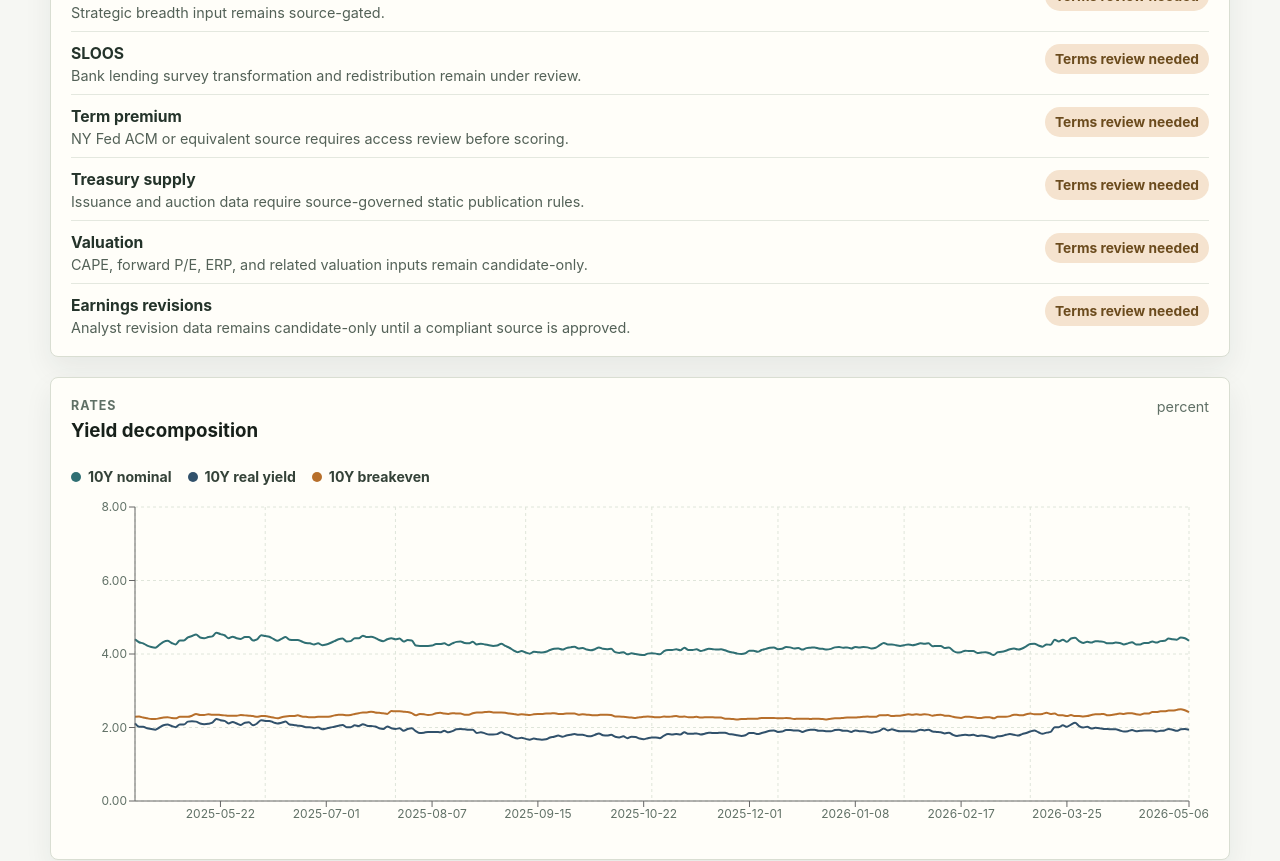
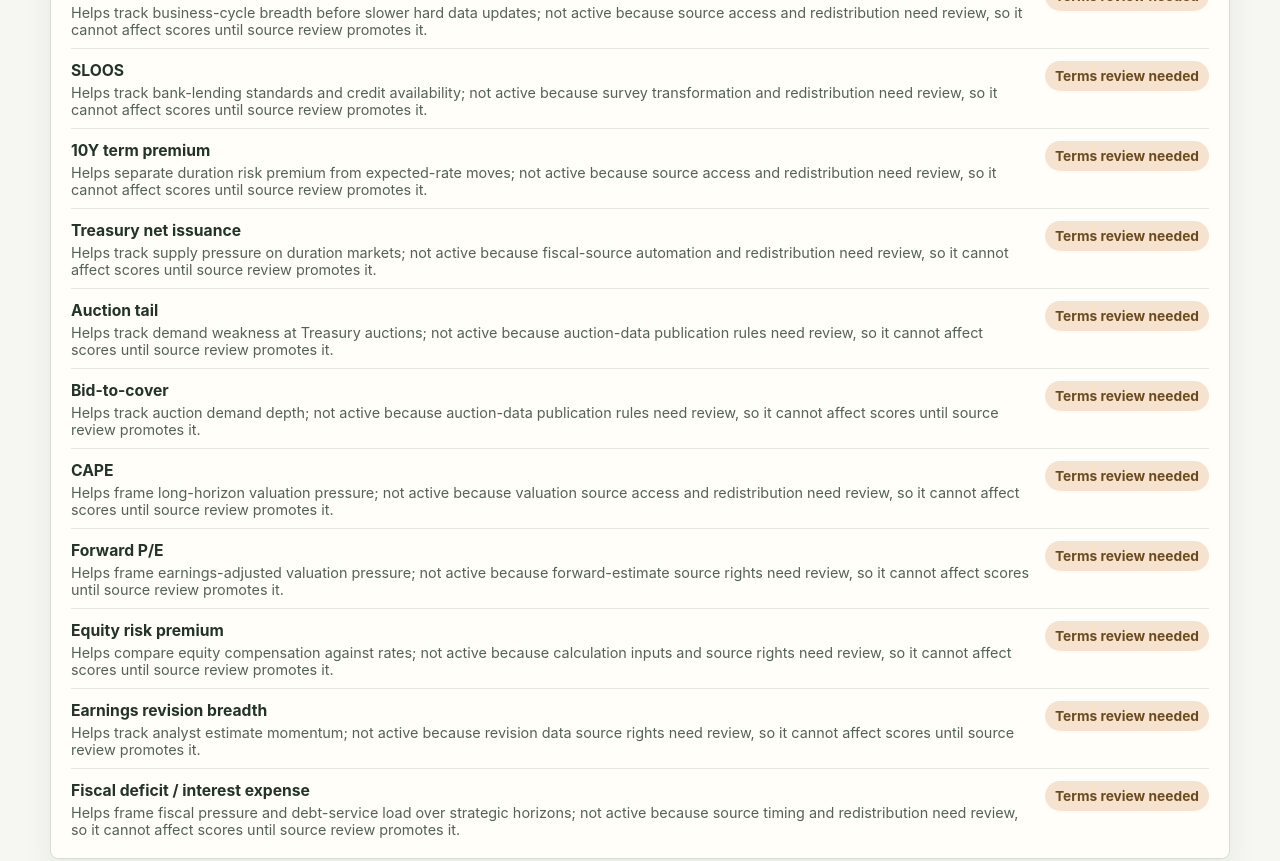
Before and after one commit to zifanzhou1024/market-weather-map, a React (Vite) app: page /long-term in a window 1280 px wide. Shown: the part 4380-5241 px from the top of the page. Built offline with nearby package versions, Linux system fonts and the light colour scheme.

Commit message:
feat: clarify source-gated sentiment and strategic gaps

```diff
--- a/src/components/OptionsSentimentPanel.tsx
+++ b/src/components/OptionsSentimentPanel.tsx
@@ -38,7 +38,10 @@ function fallbackLabel(seriesId: string) {
     .toUpperCase();
 }
 
-function activeSeriesItem(series: TimeSeriesFile, candidatesById: Map<string, CandidateSourceItem>) {
+function activeSeriesItem(
+  series: TimeSeriesFile,
+  candidatesById: Map<string, CandidateSourceItem>
+): CandidateSourceItem {
   const latestObservation = series.observations[series.observations.length - 1];
   const latestValue = series.summary?.latest_value ?? latestObservation?.value;
   const latestDate = series.summary?.latest_date ?? latestObservation?.date;
@@ -64,19 +67,31 @@ function uniqueActiveSeries(activeSeries: TimeSeriesFile[]) {
 export default function OptionsSentimentPanel({ items, activeSeries = [] }: OptionsSentimentPanelProps) {
   const candidatesById = new Map(items.map((item) => [item.id, item]));
   const activeOptionsSeries = uniqueActiveSeries(activeSeries);
-  const activeItems = activeOptionsSeries.map((series) => activeSeriesItem(series, candidatesById));
+  const activeItems = sortCandidateItems(
+    activeOptionsSeries.map((series) => activeSeriesItem(series, candidatesById))
+  );
   const activeIds = new Set(activeOptionsSeries.map((series) => series.series_id));
-  const combinedItems = sortCandidateItems([
+  const candidateItems = sortCandidateItems(
+    items.filter((item) => !activeIds.has(item.id))
+  );
+  const combinedItems = [
     ...activeItems,
-    ...items.filter((item) => !activeIds.has(item.id))
-  ]);
+    ...candidateItems
+  ];
 
   return (
     <CandidateSourcePanel
       eyebrow="Candidate sources"
       emptyText="No active options sentiment candidate rows are configured."
+      footer={
+        <p className="score-note">
+          Useful short-term sentiment context, but automated historical access and static JSON
+          redistribution are not approved. Candidate-only options sentiment cannot affect scores,
+          regime labels, checklist states, or confidence until source review promotes it.
+        </p>
+      }
       items={combinedItems}
-      summary="Source review required before options sentiment rows can publish active signals."
+      summary="Source review required: SPX/SPXW, index, equity, VIX, ETP, and total put/call remain source-gated candidate context until review approves active publication."
       title="Options sentiment"
     />
   );
--- a/src/components/StrategicSourceGapsPanel.tsx
+++ b/src/components/StrategicSourceGapsPanel.tsx
@@ -1,34 +1,63 @@
 import CandidateSourcePanel from "./CandidateSourcePanel";
 
 const strategicRows = [
-  { label: "PMIs", status: "terms_review_needed", note: "Strategic breadth input remains source-gated." },
+  {
+    label: "PMIs",
+    status: "terms_review_needed",
+    note: "Helps track business-cycle breadth before slower hard data updates; not active because source access and redistribution need review, so it cannot affect scores until source review promotes it."
+  },
   {
     label: "SLOOS",
     status: "terms_review_needed",
-    note: "Bank lending survey transformation and redistribution remain under review."
+    note: "Helps track bank-lending standards and credit availability; not active because survey transformation and redistribution need review, so it cannot affect scores until source review promotes it."
   },
   {
-    label: "Term premium",
+    label: "10Y term premium",
     status: "terms_review_needed",
-    note: "NY Fed ACM or equivalent source requires access review before scoring."
+    note: "Helps separate duration risk premium from expected-rate moves; not active because source access and redistribution need review, so it cannot affect scores until source review promotes it."
   },
   {
-    label: "Treasury supply",
+    label: "Treasury net issuance",
     status: "terms_review_needed",
-    note: "Issuance and auction data require source-governed static publication rules."
+    note: "Helps track supply pressure on duration markets; not active because fiscal-source automation and redistribution need review, so it cannot affect scores until source review promotes it."
   },
   {
-    label: "Valuation",
+    label: "Auction tail",
     status: "terms_review_needed",
-    note: "CAPE, forward P/E, ERP, and related valuation inputs remain candidate-only."
+    note: "Helps track demand weakness at Treasury auctions; not active because auction-data publication rules need review, so it cannot affect scores until source review promotes it."
   },
   {
-    label: "Earnings revisions",
+    label: "Bid-to-cover",
     status: "terms_review_needed",
-    note: "Analyst revision data remains candidate-only until a compliant source is approved."
+    note: "Helps track auction demand depth; not active because auction-data publication rules need review, so it cannot affect scores until source review promotes it."
+  },
+  {
+    label: "CAPE",
+    status: "terms_review_needed",
+    note: "Helps frame long-horizon valuation pressure; not active because valuation source access and redistribution need review, so it cannot affect scores until source review promotes it."
+  },
+  {
+    label: "Forward P/E",
+    status: "terms_review_needed",
+    note: "Helps frame earnings-adjusted valuation pressure; not active because forward-estimate source rights need review, so it cannot affect scores until source review promotes it."
+  },
+  {
+    label: "Equity risk premium",
+    status: "terms_review_needed",
+    note: "Helps compare equity compensation against rates; not active because calculation inputs and source rights need review, so it cannot affect scores until source review promotes it."
+  },
+  {
+    label: "Earnings revision breadth",
+    status: "terms_review_needed",
+    note: "Helps track analyst estimate momentum; not active because revision data source rights need review, so it cannot affect scores until source review promotes it."
+  },
+  {
+    label: "Fiscal deficit / interest expense",
+    status: "terms_review_needed",
+    note: "Helps frame fiscal pressure and debt-service load over strategic horizons; not active because source timing and redistribution need review, so it cannot affect scores until source review promotes it."
   }
 ].map((row) => ({
-  id: row.label.toLowerCase().replace(/\s+/g, "_"),
+  id: row.label.toLowerCase().replace(/[^a-z0-9]+/g, "_").replace(/^_|_$/g, ""),
   ...row
 }));
 
@@ -37,7 +66,7 @@ export default function StrategicSourceGapsPanel() {
     <CandidateSourcePanel
       eyebrow="Candidate sources"
       items={strategicRows}
-      summary="PMIs, SLOOS, term premium, Treasury supply, valuation, and earnings revisions remain candidate-only strategic inputs and do not affect active scores."
+      summary="Strategic source gaps remain candidate-only until source access, transformation, and redistribution review promotes them."
       title="Strategic source gaps"
     />
   );
```
Also changed, not shown: 1 other file (tests, documents, lock files or other folders).
